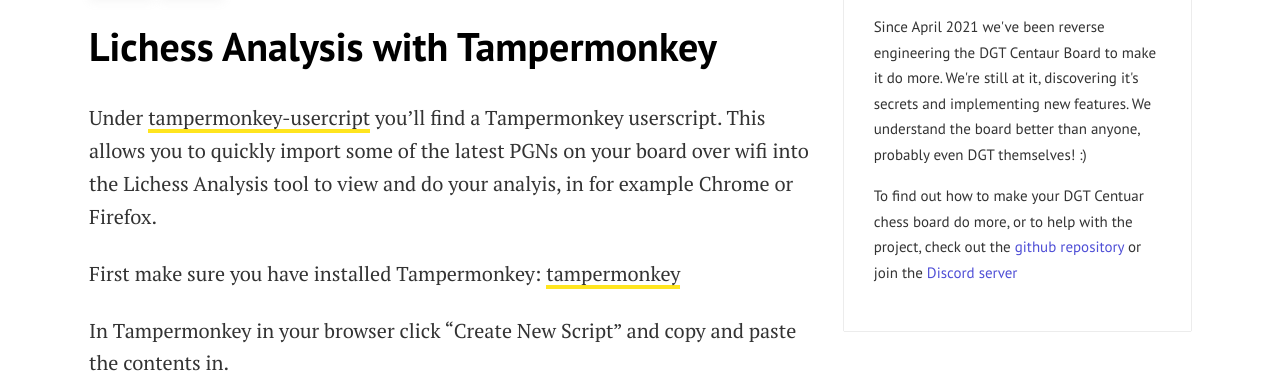
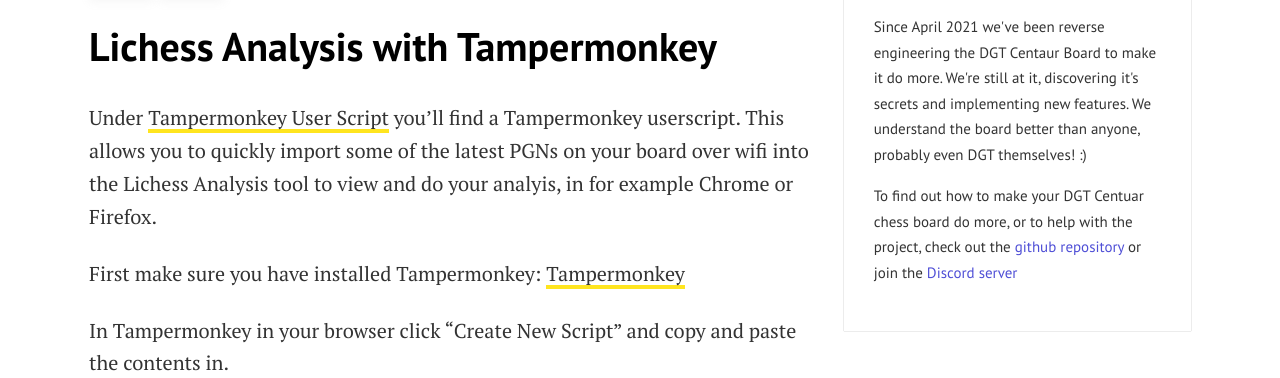
Before and after one commit to DGTCentaurMods/dgtcentaurmods.github.io, a Jekyll site: the page built from _posts/2023-10-07-lichess-analysis-with-tampermonkey.md, in a window 1280 px wide and 900 px high, scrolled down 403 px. Shown: the part 156-534 px from the top of the window. Built offline with Jekyll 4.4.1, drawn with Linux system fonts in a browser that asks for light colours; comment, search, counter and statistics services are not loaded.

Commit message:
Update 2023-10-07-lichess-analysis-with-tampermonkey.md

```diff
--- a/_posts/2023-10-07-lichess-analysis-with-tampermonkey.md
+++ b/_posts/2023-10-07-lichess-analysis-with-tampermonkey.md
@@ -5,9 +5,9 @@
 categories: [ Manual, Lichess ]
 image: assets/images/4.jpg
 ---
-Under [tampermonkey-usercript] you'll find a Tampermonkey userscript. This allows you to quickly import some of the latest PGNs on your board over wifi into the Lichess Analysis tool to view and do your analyis, in for example Chrome or Firefox.
+Under [Tampermonkey User Script][tampermonkey-usercript] you'll find a Tampermonkey userscript. This allows you to quickly import some of the latest PGNs on your board over wifi into the Lichess Analysis tool to view and do your analyis, in for example Chrome or Firefox.
 
-First make sure you have installed Tampermonkey: [tampermonkey]
+First make sure you have installed Tampermonkey: [Tampermonkey][tampermonkey]
 
 In Tampermonkey in your browser click "Create New Script" and copy and paste the contents in.
 
```
